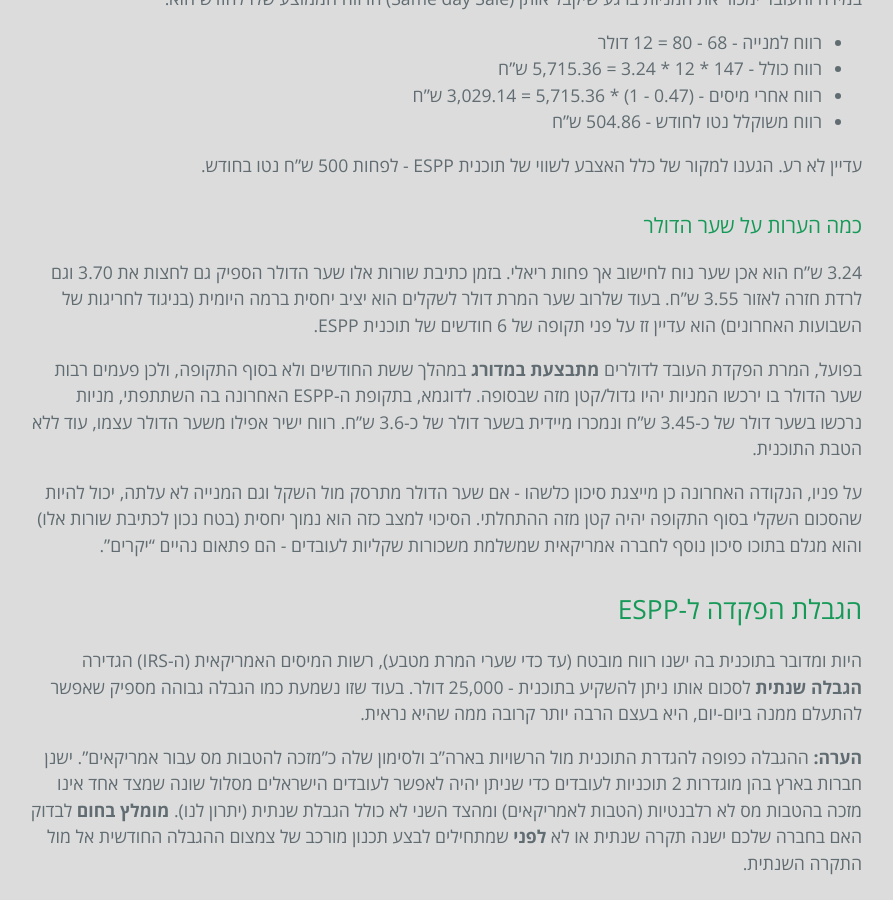
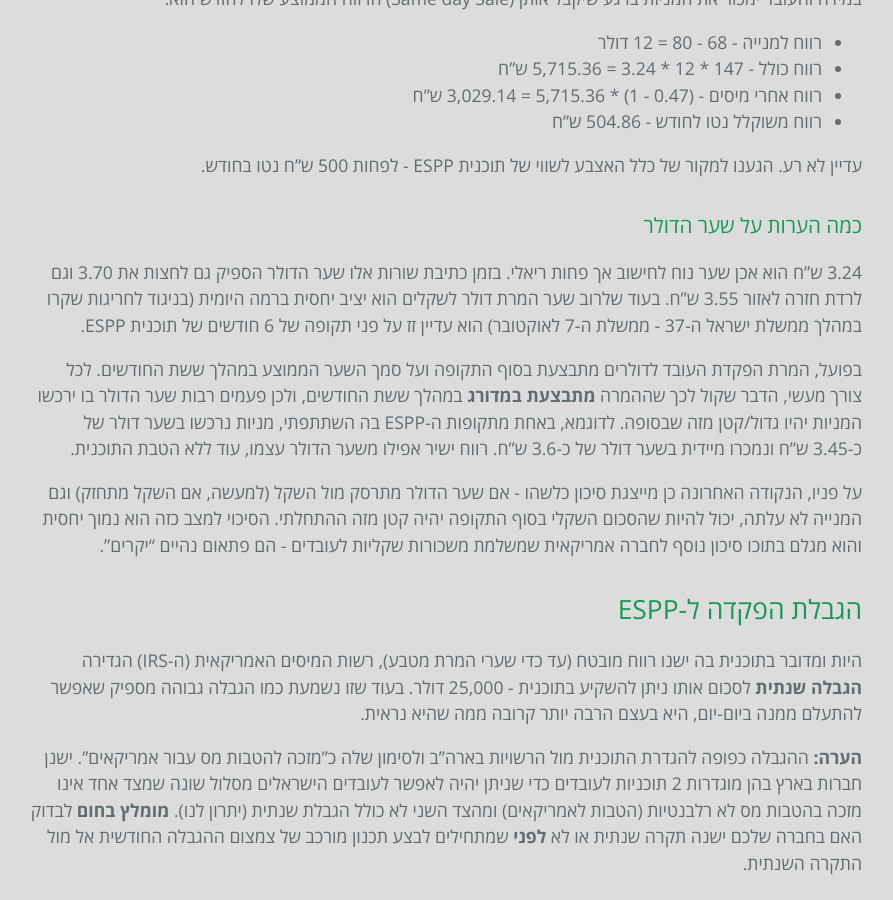
Before and after one commit to eyalitki/payslip101, a Jekyll site: the page built from docs/_posts/2023-03-28-מענקי-מניות-לעובדים-espp.markdown, in a window 1280 px wide and 900 px high, scrolled down 3147 px. Shown: the whole window, without its empty margins (194-1087 px from the left). Built offline with Jekyll 4.4.1, drawn with Linux system fonts in a browser that asks for light colours.

Commit message:
[ESPP] Update regarding ILS -> USD exchange rate
Per finance in our company, the conversion is done at the end of
the period, and is based on the 6-month trailing average exchange
rate between USD to ILS (which is similar to what is done for RSU
grants when entering the company). This is logically equivalent to
a gradual conversion, yet the update is done so to maintain
correctness.

Signed-off-by: Eyal Itkin <eyal.itkin@hotmail.com>

```diff
--- a/docs/_posts/2023-03-28-מענקי-מניות-לעובדים-espp.markdown
+++ b/docs/_posts/2023-03-28-מענקי-מניות-לעובדים-espp.markdown
@@ -103,13 +103,13 @@ permalink: /post/:title/
 
 
 ### כמה הערות על שער הדולר
-3.24 ש"ח הוא אכן שער נוח לחישוב אך פחות ריאלי. בזמן כתיבת שורות אלו שער הדולר הספיק גם לחצות את 3.70 וגם לרדת חזרה לאזור 3.55 ש"ח. בעוד שלרוב שער המרת דולר לשקלים הוא יציב יחסית ברמה היומית (בניגוד לחריגות של השבועות האחרונים) הוא עדיין זז על פני תקופה של 6 חודשים של תוכנית ESPP.
+3.24 ש"ח הוא אכן שער נוח לחישוב אך פחות ריאלי. בזמן כתיבת שורות אלו שער הדולר הספיק גם לחצות את 3.70 וגם לרדת חזרה לאזור 3.55 ש"ח. בעוד שלרוב שער המרת דולר לשקלים הוא יציב יחסית ברמה היומית (בניגוד לחריגות שקרו במהלך ממשלת ישראל ה-37 - ממשלת ה-7 לאוקטובר) הוא עדיין זז על פני תקופה של 6 חודשים של תוכנית ESPP.
 
 
-בפועל, המרת הפקדת העובד לדולרים **מתבצעת במדורג** במהלך ששת החודשים ולא בסוף התקופה, ולכן פעמים רבות שער הדולר בו ירכשו המניות יהיו גדול/קטן מזה שבסופה. לדוגמא, בתקופת ה-ESPP האחרונה בה השתתפתי, מניות נרכשו בשער דולר של כ-3.45 ש"ח ונמכרו מיידית בשער דולר של כ-3.6 ש"ח. רווח ישיר אפילו משער הדולר עצמו, עוד ללא הטבת התוכנית.
+בפועל, המרת הפקדת העובד לדולרים מתבצעת בסוף התקופה ועל סמך השער הממוצע במהלך ששת החודשים. לכל צורך מעשי, הדבר שקול לכך שההמרה **מתבצעת במדורג** במהלך ששת החודשים, ולכן פעמים רבות שער הדולר בו ירכשו המניות יהיו גדול/קטן מזה שבסופה. לדוגמא, באחת מתקופות ה-ESPP בה השתתפתי, מניות נרכשו בשער דולר של כ-3.45 ש"ח ונמכרו מיידית בשער דולר של כ-3.6 ש"ח. רווח ישיר אפילו משער הדולר עצמו, עוד ללא הטבת התוכנית.
 
 
-על פניו, הנקודה האחרונה כן מייצגת סיכון כלשהו - אם שער הדולר מתרסק מול השקל וגם המנייה לא עלתה, יכול להיות שהסכום השקלי בסוף התקופה יהיה קטן מזה ההתחלתי. הסיכוי למצב כזה הוא נמוך יחסית (בטח נכון לכתיבת שורות אלו) והוא מגלם בתוכו סיכון נוסף לחברה אמריקאית שמשלמת משכורות שקליות לעובדים -  הם פתאום נהיים "יקרים".
+על פניו, הנקודה האחרונה כן מייצגת סיכון כלשהו - אם שער הדולר מתרסק מול השקל (למעשה, אם השקל מתחזק) וגם המנייה לא עלתה, יכול להיות שהסכום השקלי בסוף התקופה יהיה קטן מזה ההתחלתי. הסיכוי למצב כזה הוא נמוך יחסית והוא מגלם בתוכו סיכון נוסף לחברה אמריקאית שמשלמת משכורות שקליות לעובדים -  הם פתאום נהיים "יקרים".
 
 
 ## הגבלת הפקדה ל-ESPP
```
Also changed, not shown: other parts of docs/_posts/2023-03-28-מענקי-מניות-לעובדים-espp.markdown (+2 -2 lines).
